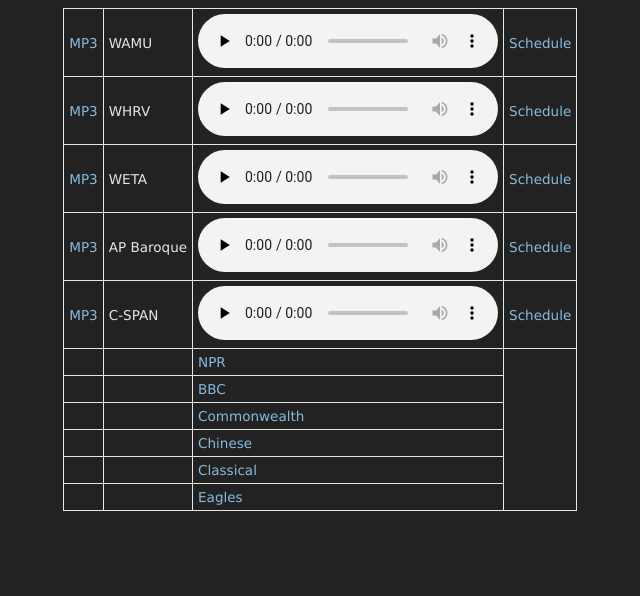
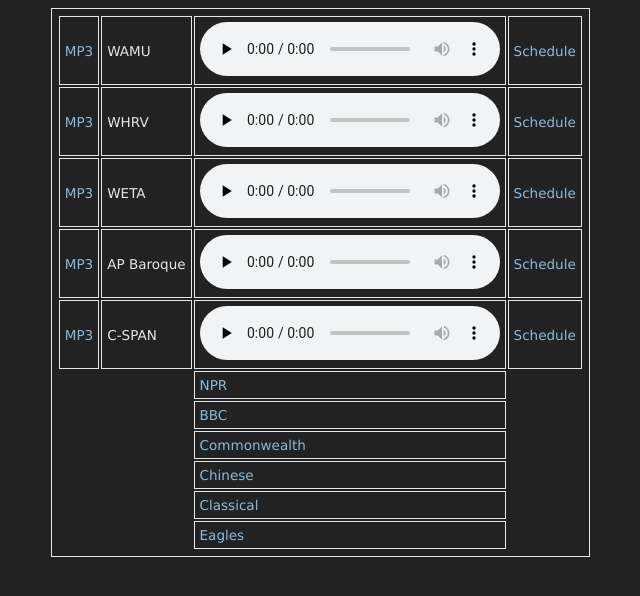
Before and after one commit to danburd/danburd.github.io, a Jekyll site: the page radio.html, which Jekyll copies as it is, in a window 1280 px wide. Shown: the top 596 px of the page, without its empty margins (315-955 px from the left). Built offline with Jekyll 4.4.1, drawn with Linux system fonts in a browser that asks for light colours.

Commit message:
Update default.css

```diff
--- a/css/default.css
+++ b/css/default.css
@@ -15,7 +15,7 @@
   padding: 5px;
   text-align: left;
   border: 1px solid #e7e7e7;
-  border-collapse: collapse;
+  border-collapse: separate;
   font-size: 0.97em;
   empty-cells: hide;
 }
```
